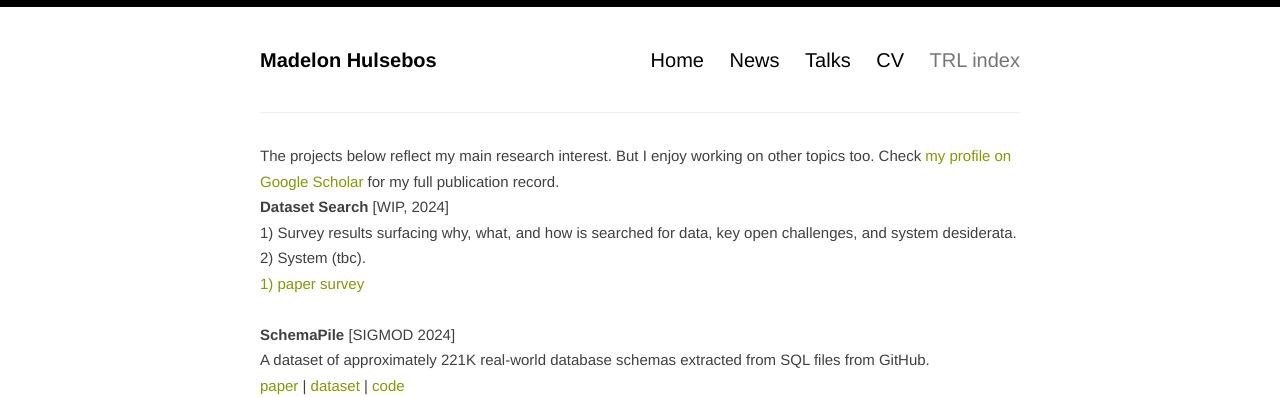
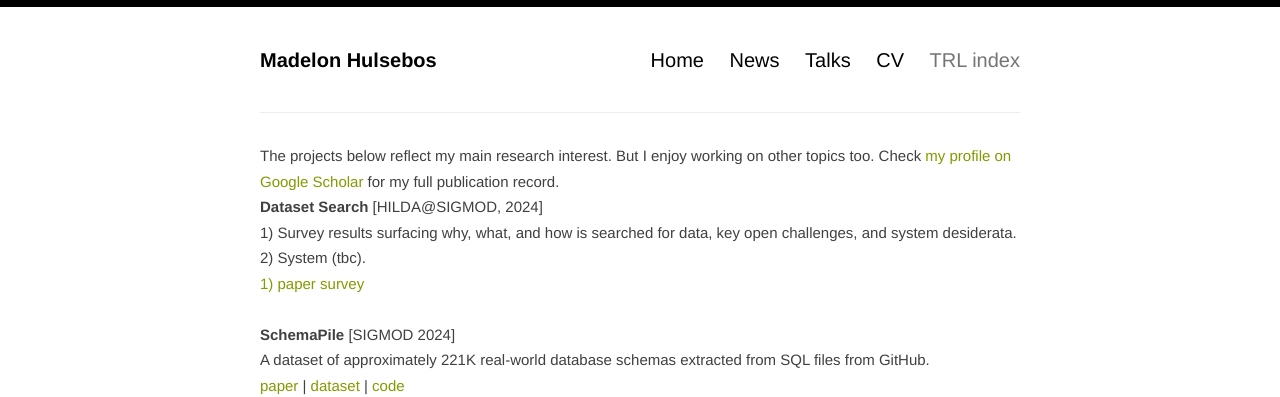
Before and after one commit to madelonhulsebos/madelonhulsebos.github.io, a Jekyll site: the page built from _projects/projects.html, in a window 1280 px wide. Shown: the top 397 px of the page. Built offline with Jekyll 4.4.1, drawn with Linux system fonts in a browser that asks for light colours.

Commit message:
update venue dataset search

```diff
--- a/_projects/projects.html
+++ b/_projects/projects.html
@@ -8,7 +8,7 @@ Check <a href="https://scholar.google.com/citations?user=6IWQn2EAAAAJ&hl=nl&oi=a
 
 
 <div>
-  <b>Dataset Search</b> [WIP, 2024]<br>
+  <b>Dataset Search</b> [HILDA@SIGMOD, 2024]<br>
    1) Survey results surfacing why, what, and how is searched for data, key open challenges, and system desiderata.<br>
    2) System (tbc). <br>
    <a href="/assets/dataset_search_survey.pdf" target="_blank">1) paper survey</a> <br>
```
